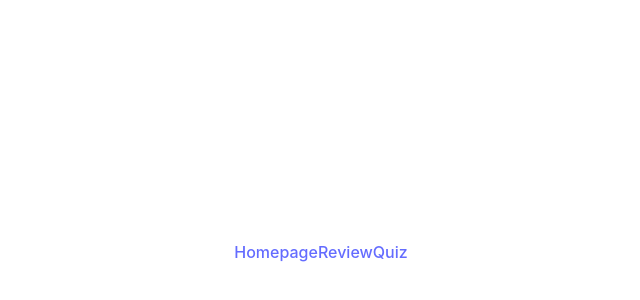
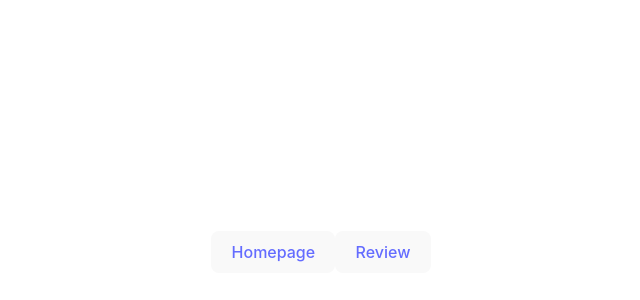
Before and after one commit to ClaireHowley/MVP, a React (Vite) app in the folder client/: page /quiz in a window 1280 px wide. Shown: the part 148-448 px from the top of the page, without its empty margins (319-959 px from the left). Built offline with nearby package versions, Linux system fonts and the light colour scheme.

Commit message:
buttons added review and quiz pages

```diff
--- a/client/package.json
+++ b/client/package.json
@@ -10,8 +10,10 @@
     "preview": "vite preview"
   },
   "dependencies": {
+    "bootstrap": "^5.3.2",
     "http-proxy-middleware": "^2.0.6",
     "react": "^18.2.0",
+    "react-bootstrap": "^2.9.1",
     "react-dom": "^18.2.0"
   },
   "devDependencies": {
--- a/client/src/App.jsx
+++ b/client/src/App.jsx
@@ -8,9 +8,9 @@ function App() {
 	return (
 		<>
 			<div>
-				<Link to="/">Homepage</Link>
-				<Link to="/review">Review</Link>
-				<Link to="/quiz">Quiz</Link>
+				<Link to="/"></Link>
+				<Link to="/review"></Link>
+				<Link to="/quiz"></Link>
 			</div>
 
 			<Routes>
--- a/client/src/pages/Homepage.jsx
+++ b/client/src/pages/Homepage.jsx
@@ -1,15 +1,18 @@
 import React from "react";
 import { Link } from "react-router-dom";
+import Button from "react-bootstrap/Button";
 
 export default function Homepage() {
 	return (
 		<div>
 			<div>
-				<button>
+				<button type="button" class="btn btn-primary">
 					<Link to="/quiz">Start</Link>
 				</button>
 			</div>
-			<button>Review</button>
+			<button type="button" class="btn btn-primary">
+				<Link to="/review">Review</Link>
+			</button>
 		</div>
 	);
 }
--- a/client/src/pages/Quiz.jsx
+++ b/client/src/pages/Quiz.jsx
@@ -1,22 +1,34 @@
 import React, { useEffect, useState } from "react";
-// import Homepage from "./pages/Homepage";
+import { Link } from "react-router-dom";
+import Button from "react-bootstrap/Button";
 
 export default function Quiz() {
-	let [questions, setQuestions] = useState([]);
+	return (
+		<div>
+			<button type="button" class="btn btn-primary">
+				<Link to="/">Homepage</Link>
+			</button>
+			<button type="button" class="btn btn-primary">
+				<Link to="/review">Review</Link>
+			</button>
+		</div>
+	);
+}
 
-	useEffect(() => {});
+// let [questions, setQuestions] = useState([]);
 
-	const getQuestions = async function () {
-		const response = await fetch("/api");
-		const data = await response.json();
-		setQuestions(data);
+// useEffect(() => {});
 
-		return (
-			<div>
-				{questions.map((q) => (
-					<div key={q.id}>{q.questions}</div>
-				))}
-			</div>
-		);
-	};
-}
+// const getQuestions = async function () {
+// 	const response = await fetch("/api");
+// 	const data = await response.json();
+// 	setQuestions(data);
+
+// 	return (
+// 		<div>
+// 			{questions.map((q) => (
+// 				<div key={q.id}>{q.questions}</div>
+// 			))}
+// 		</div>
+// 	);
+// };
--- a/client/src/pages/ReviewPage.jsx
+++ b/client/src/pages/ReviewPage.jsx
@@ -1,5 +1,15 @@
 import React from "react";
+import { Link } from "react-router-dom";
 
 export default function ReviewPage() {
-	return <div>ReviewPage</div>;
+	return (
+		<div>
+			<button type="button" class="btn btn-primary">
+				<Link to="/">Homepage</Link>
+			</button>
+			<button type="button" class="btn btn-primary">
+				<Link to="/quiz">Start</Link>
+			</button>
+		</div>
+	);
 }
```
Also changed, not shown: 2 other files (tests, documents, lock files or other folders).
